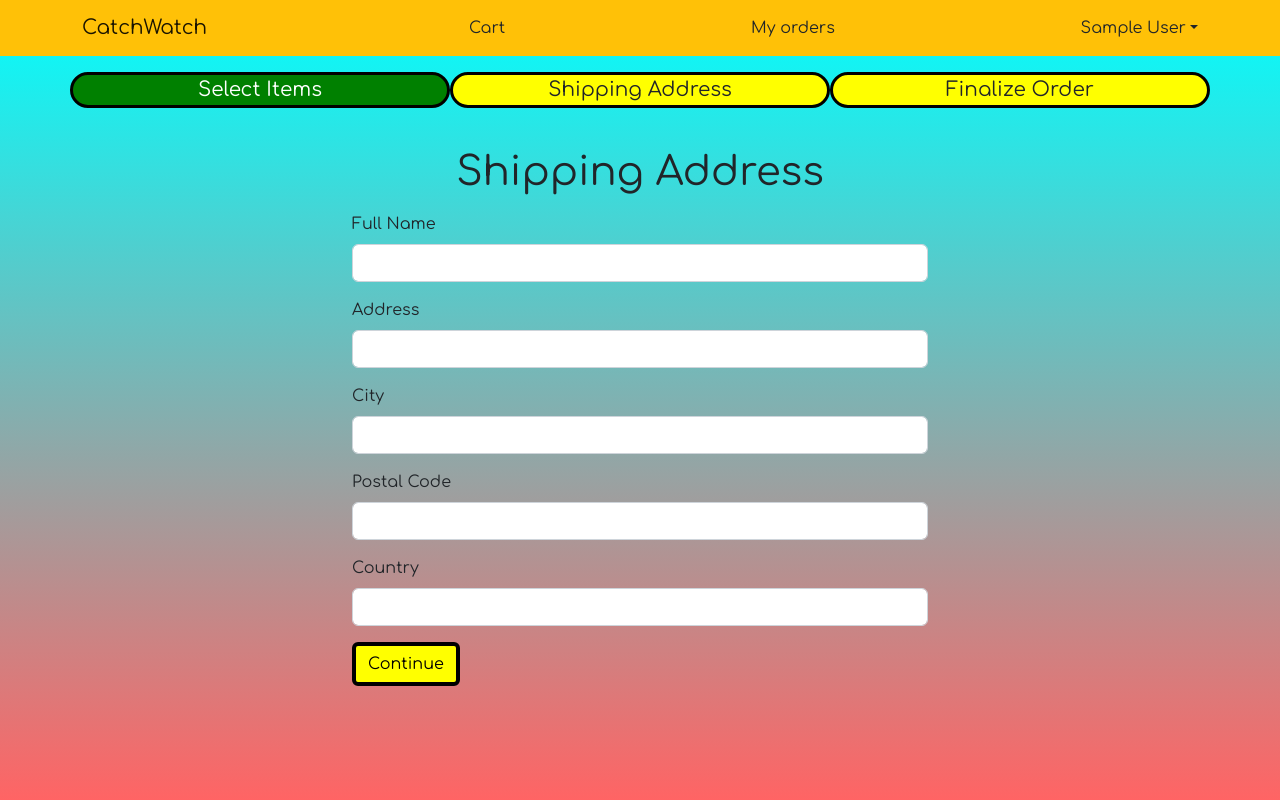
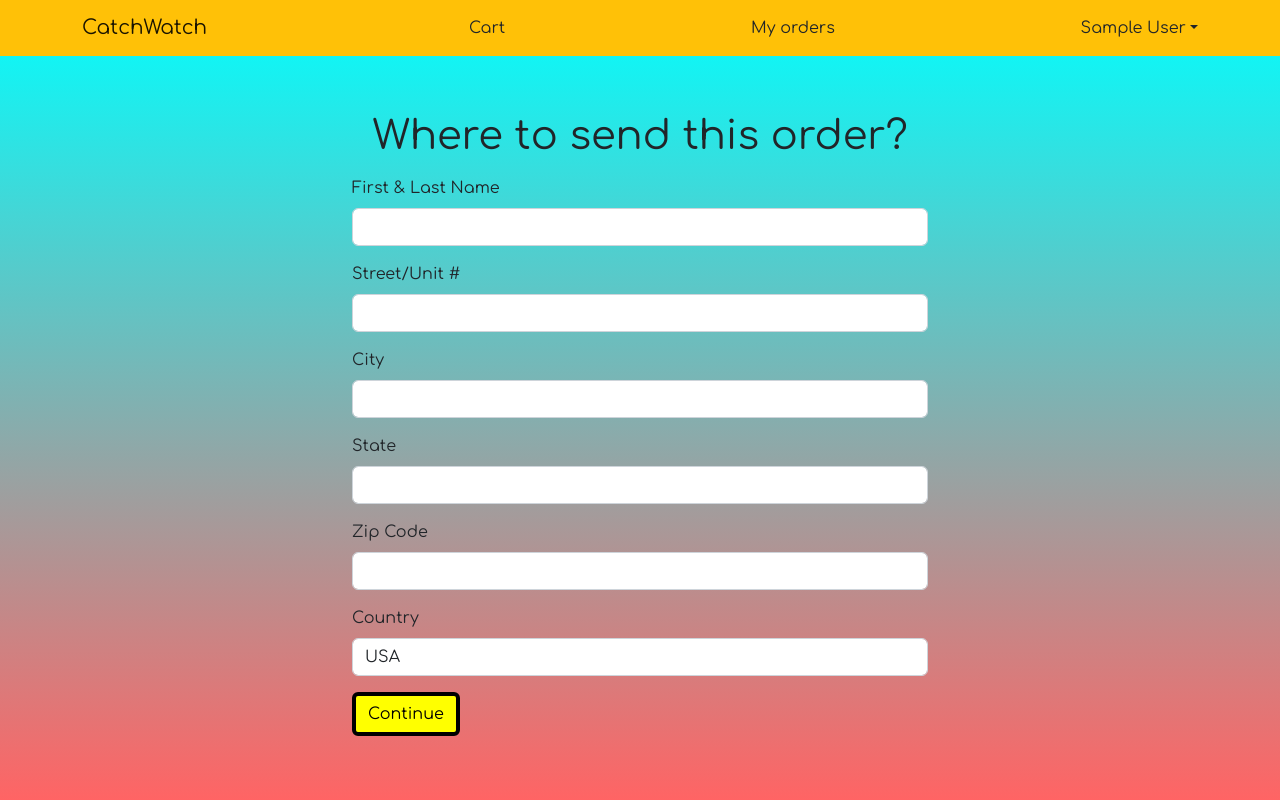
Before and after one commit to arajv11/NJITMilestone3, a React (Create React App) app in the folder frontend/: page /shipping in a window 1280 px wide. Built offline with nearby package versions, Linux system fonts and the light colour scheme; sample sign-in values are in the browser's storage.

Commit message:
update shipping page

```diff
--- a/frontend/src/components/CheckoutSteps.js
+++ /dev/null
@@ -1,13 +0,0 @@
-import React from 'react';
-import Col from 'react-bootstrap/Col';
-import Row from 'react-bootstrap/Row';
-
-export default function CheckoutSteps(props) {
-  return (
-    <Row className="checkout-steps">
-      <Col className={props.step1 ? 'active' : ''}>Select Items</Col>
-      <Col className={props.step2 ? 'active' : ''}>Shipping Address</Col>
-      <Col className={props.step3 ? 'active' : ''}>Finalize Order</Col>
-    </Row>
-  );
-}
--- a/frontend/src/components/Item.js
+++ b/frontend/src/components/Item.js
@@ -4,7 +4,6 @@ import CustomerRating from './CustomerRating';
 import axios from 'axios';
 import { useContext } from 'react';
 import { Store } from '../Store';
-import { toast } from 'react-toastify';
 
 function Item(props) {
   const { item } = props;
@@ -19,7 +18,6 @@ function Item(props) {
     const quantity = existItem ? existItem.quantity + 1 : 1;
     const { data } = await axios.get(`/api/items/${item._id}`);
     if (data.stockCount < quantity) {
-      toast.info('Sorry. Item is out of stock');
       return;
     }
     ctxDispatch({
--- a/frontend/src/pages/CartPage.js
+++ b/frontend/src/pages/CartPage.js
@@ -9,7 +9,6 @@ import Button from 'react-bootstrap/Button';
 import Card from 'react-bootstrap/Card';
 import { Link, useNavigate } from 'react-router-dom';
 import axios from 'axios';
-import CheckoutSteps from '../components/CheckoutSteps';
 
 export default function CartPage() {
   const navigate = useNavigate();
@@ -39,7 +38,6 @@ export default function CartPage() {
 
   return (
     <div>
-      <CheckoutSteps></CheckoutSteps>
       <br />
       <Helmet>
         <title>Shopping Cart</title>
--- a/frontend/src/pages/OrderPage.js
+++ b/frontend/src/pages/OrderPage.js
@@ -11,7 +11,6 @@ import LoadingBox from '../components/LoadingBox';
 import MessageBox from '../components/MessageBox';
 import { Store } from '../Store';
 import { getError } from '../utils';
-import CheckoutSteps from '../components/CheckoutSteps';
 
 function reducer(state, action) {
   switch (action.type) {
@@ -69,7 +68,6 @@ export default function OrderPage() {
     <MessageBox variant="danger">{error}</MessageBox>
   ) : (
     <div>
-      <CheckoutSteps step1 step2 step3></CheckoutSteps>
       <br />
       <Helmet>
         <title>Order details {orderId}</title>
@@ -81,10 +79,10 @@ export default function OrderPage() {
             <Card.Body>
               <Card.Title>Shipping</Card.Title>
               <Card.Text>
-                <strong>Name:</strong> {order.shippingAddress.fullName} <br />
-                <strong>Address: </strong> {order.shippingAddress.address},
-                {order.shippingAddress.city}, {order.shippingAddress.postalCode}
-                ,{order.shippingAddress.country}
+                <strong>Name:</strong> {order.shippingAddress.name} <br />
+                <strong>Street/Unit #: </strong> {order.shippingAddress.address}
+                ,{order.shippingAddress.city}, {order.shippingAddress.state},{' '}
+                {order.shippingAddress.zipCode},{order.shippingAddress.country}
               </Card.Text>
               <MessageBox variant="success">
                 Items will be delivered in 3-5 business days. You will pay upon
--- a/frontend/src/pages/PlaceOrderPage.js
+++ b/frontend/src/pages/PlaceOrderPage.js
@@ -10,7 +10,6 @@ import ListGroup from 'react-bootstrap/ListGroup';
 import { toast } from 'react-toastify';
 import { getError } from '../utils';
 import { Store } from '../Store';
-import CheckoutSteps from '../components/CheckoutSteps';
 import LoadingBox from '../components/LoadingBox';
 
 const reducer = (state, action) => {
@@ -79,7 +78,6 @@ export default function PlaceOrderPage() {
 
   return (
     <div>
-      <CheckoutSteps step1 step2></CheckoutSteps>
       <br />
       <Helmet>
         <title>Preview Order</title>
@@ -91,10 +89,10 @@ export default function PlaceOrderPage() {
             <Card.Body>
               <Card.Title>Shipping</Card.Title>
               <Card.Text>
-                <strong>Name: </strong> {cart.shippingAddress.fullName} <br />
-                <strong>Address: </strong> {cart.shippingAddress.address},
-                {cart.shippingAddress.city}, {cart.shippingAddress.postalCode},
-                {cart.shippingAddress.country}
+                <strong>Name: </strong> {cart.shippingAddress.name} <br />
+                <strong>Street/Unit #: </strong> {cart.shippingAddress.address},
+                {cart.shippingAddress.city}, {cart.shippingAddress.state},{' '}
+                {cart.shippingAddress.zipCode},{cart.shippingAddress.country}
               </Card.Text>
               <Link to="/shipping">Edit</Link>
             </Card.Body>
--- a/frontend/src/pages/ShippingAddressPage.js
+++ b/frontend/src/pages/ShippingAddressPage.js
@@ -4,7 +4,6 @@ import Form from 'react-bootstrap/Form';
 import Button from 'react-bootstrap/Button';
 import { useNavigate } from 'react-router-dom';
 import { Store } from '../Store';
-import CheckoutSteps from '../components/CheckoutSteps';
 
 export default function ShippingAddressPage() {
   const navigate = useNavigate();
@@ -13,12 +12,13 @@ export default function ShippingAddressPage() {
     userInfo,
     cart: { shippingAddress },
   } = state;
-  const [fullName, setFullName] = useState(shippingAddress.fullName || '');
+  const [fullName, setName] = useState(shippingAddress.fullName || '');
   const [address, setAddress] = useState(shippingAddress.address || '');
   const [city, setCity] = useState(shippingAddress.city || '');
-  const [postalCode, setPostalCode] = useState(
-    shippingAddress.postalCode || ''
+  const [shippingState, setShippingState] = useState(
+    shippingAddress.shippingState || ''
   );
+  const [zipCode, setZipCode] = useState(shippingAddress.zipCode || '');
   const [country, setCountry] = useState(shippingAddress.country || '');
 
   useEffect(() => {
@@ -35,7 +35,8 @@ export default function ShippingAddressPage() {
         fullName,
         address,
         city,
-        postalCode,
+        shippingState,
+        zipCode,
         country,
       },
     });
@@ -45,7 +46,8 @@ export default function ShippingAddressPage() {
         fullName,
         address,
         city,
-        postalCode,
+        shippingState,
+        zipCode,
         country,
       })
     );
@@ -55,23 +57,22 @@ export default function ShippingAddressPage() {
   return (
     <div>
       <Helmet>
-        <title>Shipping Address</title>
+        <title>Where to send this order?</title>
       </Helmet>
-      <CheckoutSteps step1></CheckoutSteps>
       <br />
       <div className="container small-container">
-        <h1 className="my-3">Shipping Address</h1>
+        <h1 className="my-3">Where to send this order?</h1>
         <Form onSubmit={submitHandler}>
           <Form.Group className="mb-3" controlId="fullName">
-            <Form.Label>Full Name</Form.Label>
+            <Form.Label>First & Last Name</Form.Label>
             <Form.Control
               value={fullName}
-              onChange={(e) => setFullName(e.target.value)}
+              onChange={(e) => setName(e.target.value)}
               required
             />
           </Form.Group>
           <Form.Group className="mb-3" controlId="address">
-            <Form.Label>Address</Form.Label>
+            <Form.Label>Street/Unit #</Form.Label>
             <Form.Control
               value={address}
               onChange={(e) => setAddress(e.target.value)}
@@ -86,21 +87,25 @@ export default function ShippingAddressPage() {
               required
             />
           </Form.Group>
-          <Form.Group className="mb-3" controlId="postalCode">
-            <Form.Label>Postal Code</Form.Label>
+          <Form.Group className="mb-3" controlId="shippingState">
+            <Form.Label>State</Form.Label>
             <Form.Control
-              value={postalCode}
-              onChange={(e) => setPostalCode(e.target.value)}
+              value={shippingState}
+              onChange={(e) => setShippingState(e.target.value)}
+              required
+            />
+          </Form.Group>
+          <Form.Group className="mb-3" controlId="zipCode">
+            <Form.Label>Zip Code</Form.Label>
+            <Form.Control
+              value={zipCode}
+              onChange={(e) => setZipCode(e.target.value)}
               required
             />
           </Form.Group>
           <Form.Group className="mb-3" controlId="country">
             <Form.Label>Country</Form.Label>
-            <Form.Control
-              value={country}
-              onChange={(e) => setCountry(e.target.value)}
-              required
-            />
+            <Form.Control value={'USA'} required />
           </Form.Group>
           <div className="mb-3">
             <Button variant="primary" type="submit">
```
Also changed, not shown: 1 other file (tests, documents, lock files or other folders).
